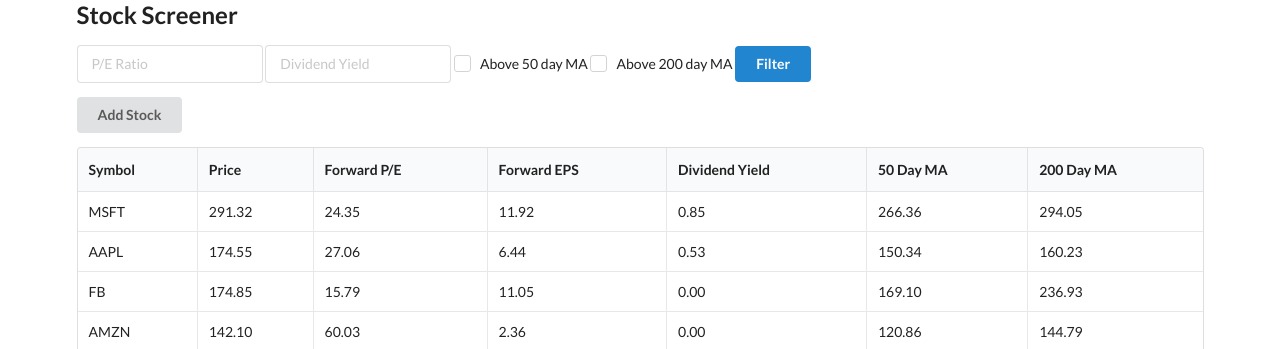
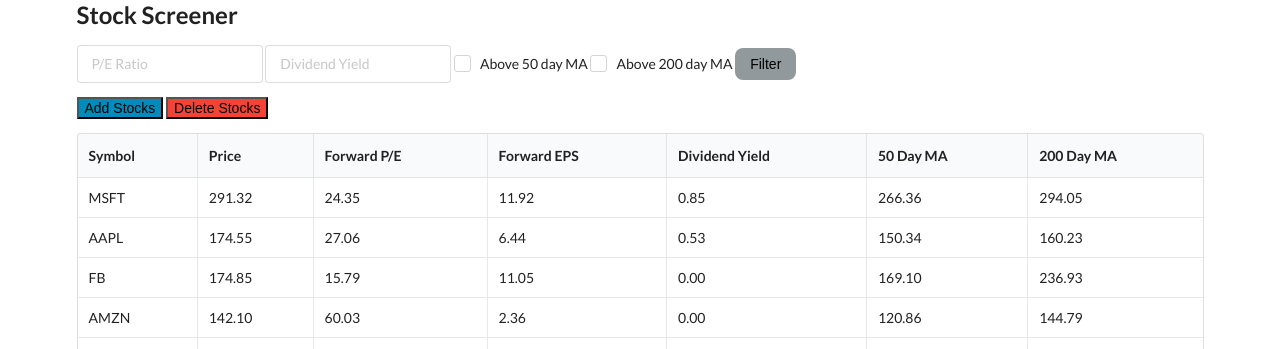
Before and after one commit to 1jonahg1/stock-db, a FastAPI app: page / in a window 1280 px wide. Shown: the top 349 px of the page. Run offline with FastAPI, Linux system fonts and the light colour scheme; data comes from the database, SQL or seed files in the repository; both versions use the stored data as it was after the commit; some libraries are stand-ins or nearby versions.

Commit message:
html edits

```diff
--- a/templates/dashboard.html
+++ b/templates/dashboard.html
@@ -20,9 +20,8 @@
         dataType: 'json'
         })
       }
-
       $('.ui.modal').modal('hide');
-
+      setTimeout(location.reload.bind(location), 5000);
     })
   });
 </script>
@@ -44,11 +43,22 @@
     <label>Above 200 day MA</label>
 </div>
 
-<button type="submit" class="ui button primary"> Filter </button>
+<button type="submit" class="primary"> Filter </button>
 </form>
 <div>
-  <button id="add_stocks" class="ui button">Add Stock</button>
+  <button id="add_stocks" class="button1">Add Stocks</button>
+  <button id="delete_stocks" class="button2">Delete Stocks</button>
 </div>
+
+<style>
+  .button1 {background-color: #008CBA;} /* Blue */
+  .button2 {background-color: #f44336;} /* Red */
+  .primary {background-color: #91999c;
+            padding: 8px 15px;
+            border: none;
+            border-radius: 8px;
+            } /* Gray */
+</style>
 
 <table class="ui celled table">
   <thead>
@@ -80,7 +90,7 @@
 <div class="ui modal">
     <i class="close icon"></i>
     <div class="header">
-      Add Stock Symbol
+      Add Stock Symbols
     </div>
     <div class="content">
       <div class="ui form">
@@ -97,4 +107,6 @@
       </div>
     </div>
   </div>
+
+
 {% endblock %}
```
Also changed, not shown: stocks.db.
